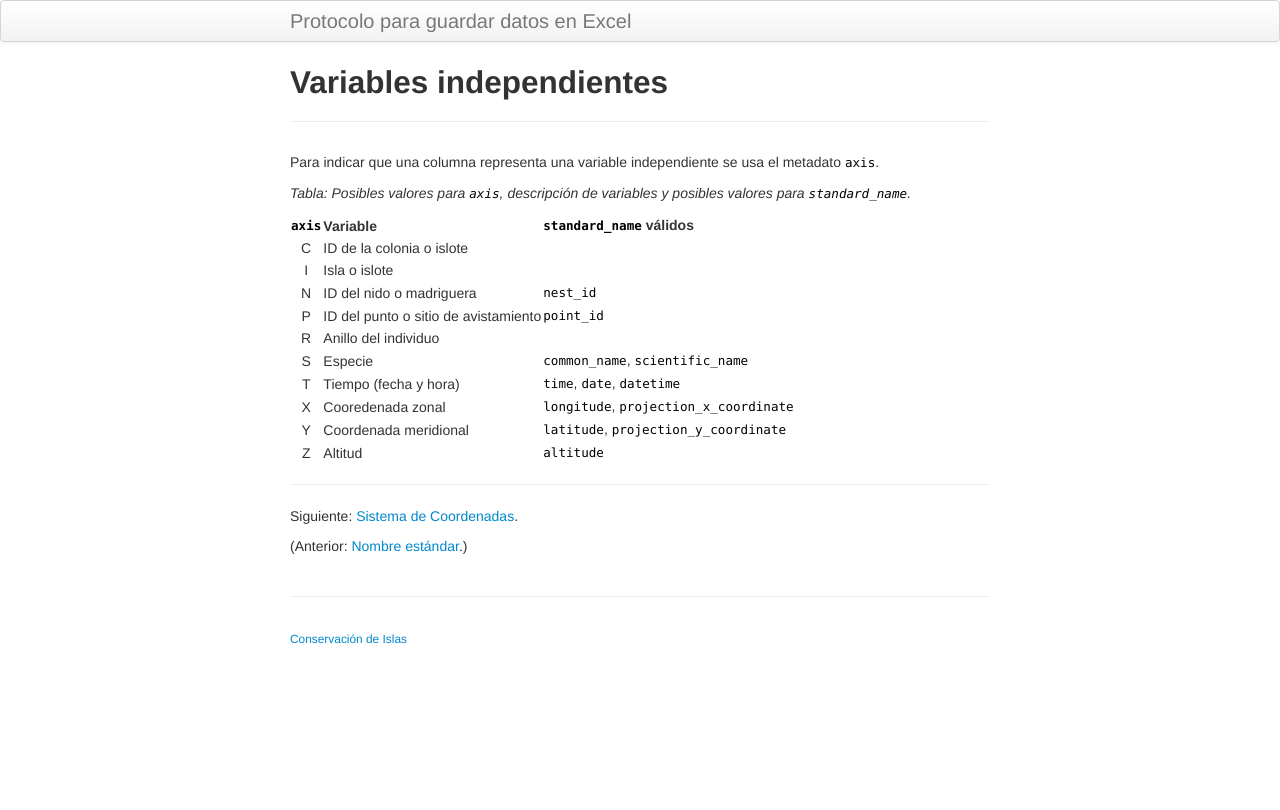
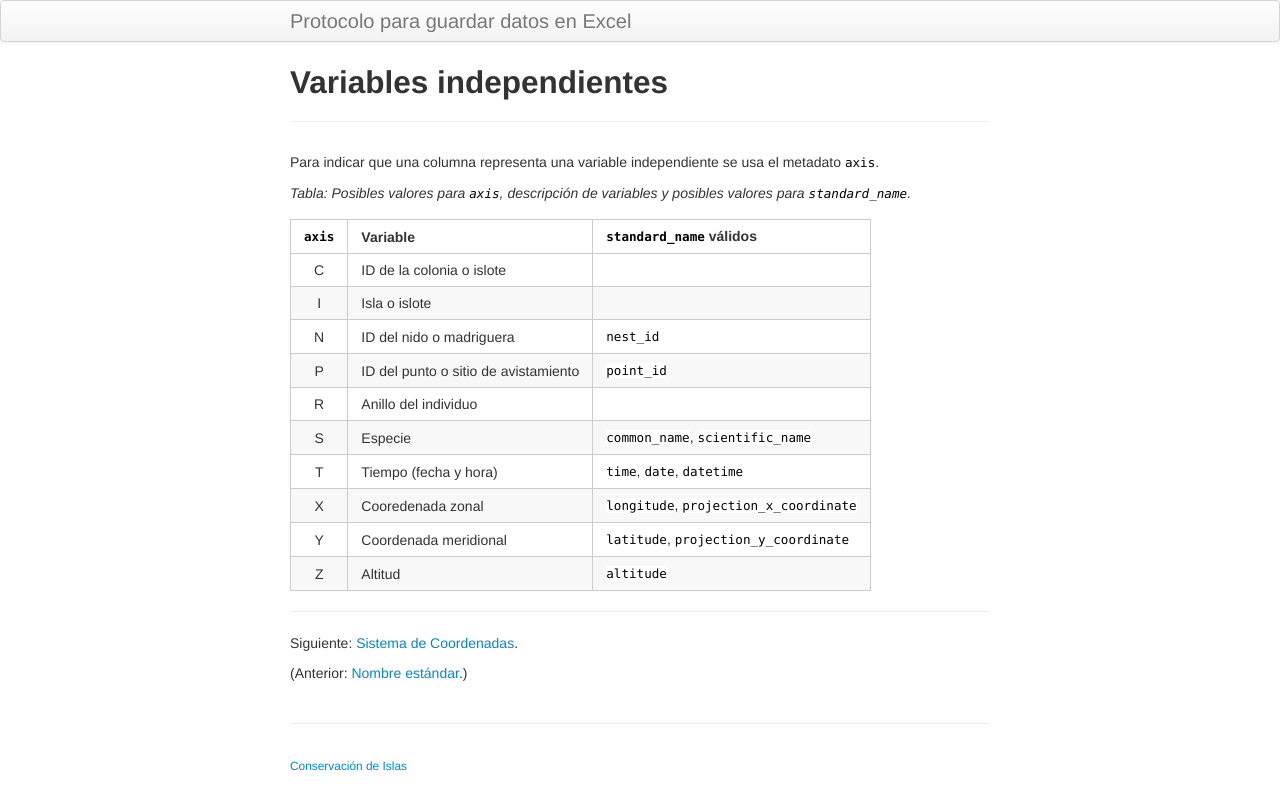
Before and after one commit to MaritzaB/datos_en_excel, a Jekyll site: the page built from pages/axis.md, in a window 1280 px wide. Shown: the top 810 px of the page. Built offline with Jekyll 4.4.1, drawn with Linux system fonts in a browser that asks for light colours.

Commit message:
Agrega estilo para tablas

```diff
--- a/assets/themes/twitter/css/kbroman.css
+++ b/assets/themes/twitter/css/kbroman.css
@@ -9,3 +9,41 @@
 a code {
   color: #08c;
 }
+
+table {
+  margin: 15px 0;
+  padding: 0;
+}
+table tr {
+  border-top: 1px solid #cccccc;
+  background-color: white;
+  margin: 0;
+  padding: 0;
+}
+
+table tr:nth-child(2n) {
+  background-color: #f8f8f8;
+}
+
+table tr th {
+  font-weight: bold;
+  border: 1px solid #cccccc;
+  text-align: left;
+  margin: 0;
+  padding: 6px 13px;
+}
+
+table tr td {
+  border: 1px solid #cccccc;
+  text-align: left;
+  margin: 0;
+  padding: 6px 13px;
+}
+
+table tr th :first-child, table tr td :first-child {
+  margin-top: 0;
+}
+
+table tr th :last-child, table tr td :last-child {
+  margin-bottom: 0;
+}
```
